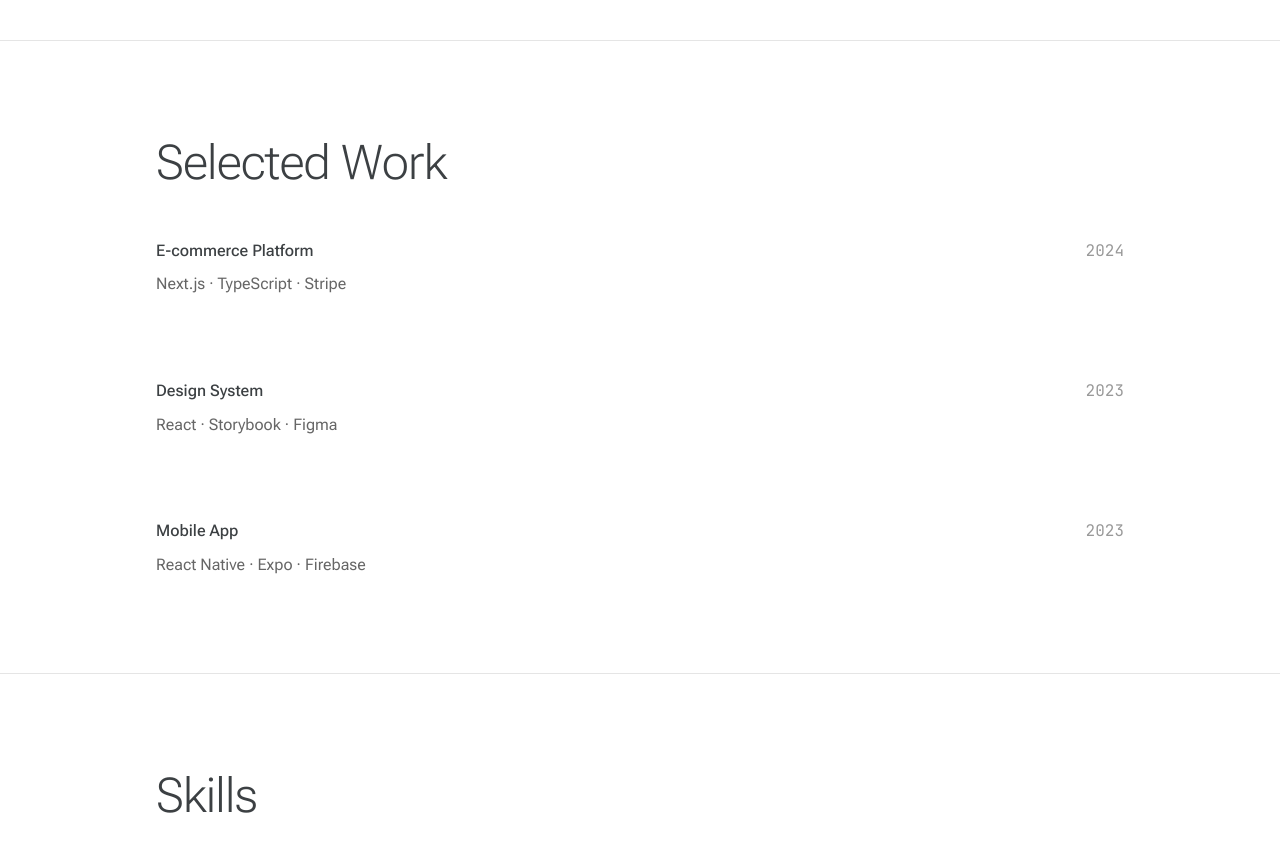
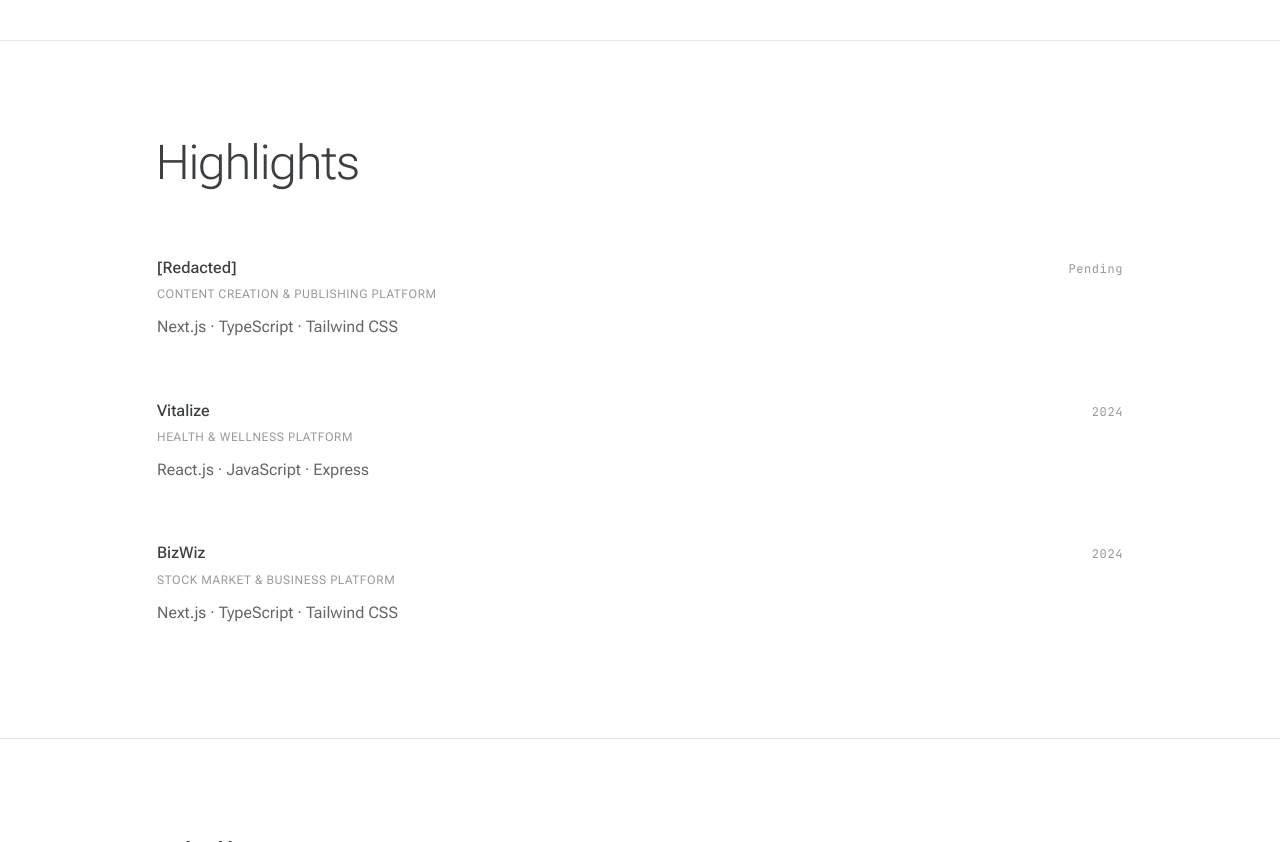
Before and after one commit to aluay/portfolio, an Astro site: page / in a window 1280 px wide. Shown: the part 760-1602 px from the top of the page. Built offline with nearby package versions, Linux system fonts and the light colour scheme; Astro itself is replaced by a stand-in of ours.

Commit message:
Refactor code structure for improved readability and maintainability

```diff
--- a/public/js/simple-logo-hover.js
+++ b/public/js/simple-logo-hover.js
@@ -16,7 +16,7 @@
 			background: "rgba(255, 255, 255, 0.95)",
 		},
 		linkedin: {
-			url: "/hover/linkedin-icon-svgrepo-com.svg",
+			url: "/hover/linkedin-card.jpg",
 			alt: "LinkedIn",
 			color: "#0A66C2",
 			background: "rgba(255, 255, 255, 0.95)",
@@ -42,6 +42,12 @@
 		nextjs: {
 			url: "/hover/nextjs-svgrepo-com.svg",
 			alt: "Next.js",
+			color: "#000000",
+			background: "rgba(255, 255, 255, 0.95)",
+		},
+		express: {
+			url: "/hover/express-svgrepo-com.svg",
+			alt: "Express.js",
 			color: "#000000",
 			background: "rgba(255, 255, 255, 0.95)",
 		},
--- a/src/components/Work.astro
+++ b/src/components/Work.astro
@@ -1,42 +1,131 @@
 <section id="work" class="work section" aria-label="Portfolio projects">
 	<div class="container container-narrow">
-		<h2 class="text-title mb-2xl fade-in">Selected Work</h2>
+		<h2 class="text-title mb-2xl fade-in">Highlights</h2>
 
 		<div class="project-list" role="list">
+			<a
+				href="#"
+				target="_blank"
+				rel="noopener noreferrer"
+				aria-label="View project details"
+				class="project-link"
+			>
 				<article class="project fade-in stagger-1" role="listitem">
 					<div class="project-header">
-					<h3 class="project-title">E-commerce Platform</h3>
+						<div>
+							<h3 class="project-title">[Redacted]</h3>
+							<span class="project-description"
+								>Content Creation & Publishing Platform</span
+							>
+						</div>
+						<time class="project-year" datetime="2024">Pending</time>
+					</div>
+					<div class="project-stack" role="list" aria-label="Technologies used">
+						<span class="skill-item">
+							<span class="skill-text" data-logo-hover="nextjs">Next.js</span>
+							<span class="skill-separator">·</span>
+							<span class="skill-text" data-logo-hover="typescript"
+								>TypeScript</span
+							>
+							<span class="skill-separator">·</span>
+							<span class="skill-text" data-logo-hover="tailwindcss"
+								>Tailwind CSS</span
+							>
+						</span>
+					</div>
+				</article>
+			</a>
+			<a
+				href="https://github.com/aluay/Vitalize"
+				target="_blank"
+				rel="noopener noreferrer"
+				aria-label="View Vitalize project details"
+				class="project-link"
+			>
+				<article class="project fade-in stagger-1" role="listitem">
+					<div class="project-header">
+						<div>
+							<h3 class="project-title">Vitalize</h3>
+							<span class="project-description">Health & Wellness Platform</span
+							>
+						</div>
 						<time class="project-year" datetime="2024">2024</time>
 					</div>
-				<p class="project-stack" aria-label="Technologies used">
-					Next.js · TypeScript · Stripe
-				</p>
+					<div class="project-stack" role="list" aria-label="Technologies used">
+						<span class="skill-item">
+							<span class="skill-text" data-logo-hover="react">React.js</span>
+							<span class="skill-separator">·</span>
+							<span class="skill-text" data-logo-hover="javascript"
+								>JavaScript</span
+							>
+							<span class="skill-separator">·</span>
+							<span class="skill-text" data-logo-hover="express">Express</span>
+						</span>
+					</div>
 				</article>
+			</a>
 
-			<article class="project fade-in stagger-2" role="listitem">
+			<a
+				href="https://github.com/aluay/bizwiz"
+				target="_blank"
+				rel="noopener noreferrer"
+				aria-label="View BizWiz project details"
+				class="project-link"
+			>
+				<article class="project fade-in stagger-1" role="listitem">
 					<div class="project-header">
-					<h3 class="project-title">Design System</h3>
-					<time class="project-year" datetime="2023">2023</time>
+						<div>
+							<h3 class="project-title">BizWiz</h3>
+							<span class="project-description"
+								>Stock Market & Business Platform</span
+							>
 						</div>
-				<p class="project-stack" aria-label="Technologies used">
-					React · Storybook · Figma
-				</p>
+						<time class="project-year" datetime="2024">2024</time>
+					</div>
+					<div class="project-stack" role="list" aria-label="Technologies used">
+						<span class="skill-item">
+							<span class="skill-text" data-logo-hover="nextjs">Next.js</span>
+							<span class="skill-separator">·</span>
+							<span class="skill-text" data-logo-hover="typescript"
+								>TypeScript</span
+							>
+							<span class="skill-separator">·</span>
+							<span class="skill-text" data-logo-hover="tailwindcss"
+								>Tailwind CSS</span
+							>
+						</span>
+					</div>
 				</article>
-
-			<article class="project fade-in stagger-3" role="listitem">
-				<div class="project-header">
-					<h3 class="project-title">Mobile App</h3>
-					<time class="project-year" datetime="2023">2023</time>
-				</div>
-				<p class="project-stack" aria-label="Technologies used">
-					React Native · Expo · Firebase
-				</p>
-			</article>
+			</a>
 		</div>
 	</div>
 </section>
 
 <style>
+	.project-link {
+		display: block;
+		border: 1px solid transparent;
+		padding: 1rem 0;
+		border-radius: 8px;
+		text-decoration: none;
+		color: inherit;
+
+		transition: transform 0.25s ease;
+	}
+
+	.project-link:hover,
+	.project-link:focus-visible {
+		transform: translateY(-4px);
+	}
+
+	.project-description {
+		color: var(--text-tertiary);
+		font-weight: 400;
+		text-transform: uppercase;
+		letter-spacing: 0.05em;
+		font-size: clamp(0.65rem, 1vw, 0.75rem);
+	}
+
 	.work {
 		border-top: 1px solid var(--border);
 	}
@@ -44,7 +133,7 @@
 	.project-list {
 		display: flex;
 		flex-direction: column;
-		gap: var(--spacing-2xl);
+		gap: var(--spacing-lg);
 	}
 
 	.project {
@@ -72,10 +161,10 @@
 	}
 
 	.project-year {
+		letter-spacing: 0.05em;
+		font-size: clamp(0.65rem, 1vw, 0.75rem);
 		font-family: var(--font-mono);
-		font-size: var(--text-sm);
 		color: var(--text-tertiary);
-		font-weight: 400;
 	}
 
 	.project-stack {
```
Also changed, not shown: public/hover/express-svgrepo-com.svg (added), public/hover/linkedin-card.jpg (added). Lines whose indentation alone changed are shown as unchanged.
